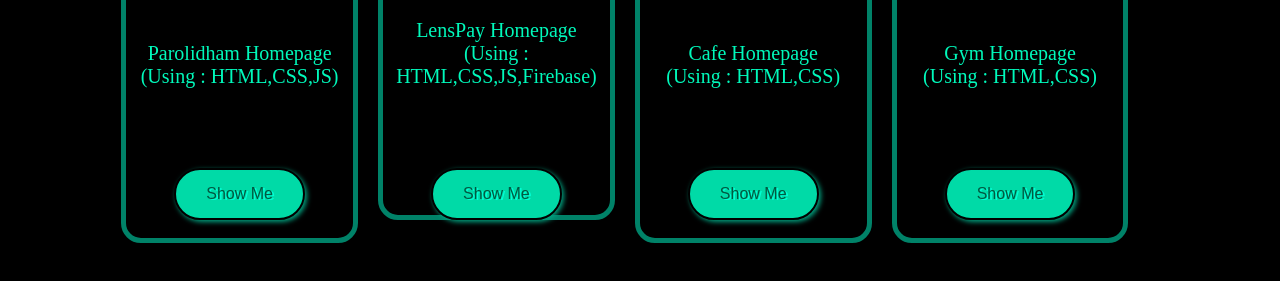
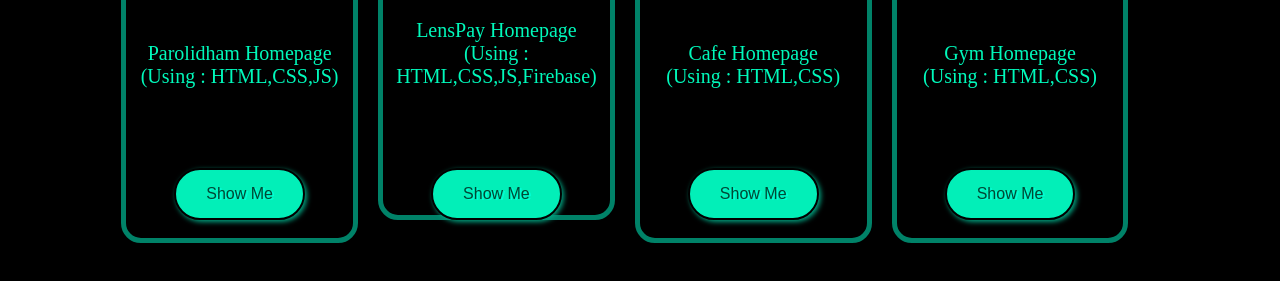
Before and after one commit to ashishpipaliya30/portfolio, a plain HTML site: page portfolio/Project.html in a window 1280 px wide. Shown: the part 351-632 px from the top of the page. Drawn offline with Linux system fonts and the light colour scheme.

Commit message:
minor changes

```diff
--- a/portfolio/Project.html
+++ b/portfolio/Project.html
@@ -76,9 +76,9 @@
     #btn{
       margin-top: 60px;
       padding: 15px 30px;
-      background-color: rgb(0, 218, 167);
+      background-color: rgb(2, 239, 184);
       box-shadow: 2px 2px 5px rgb(2, 163, 128);
-      color: rgb(0, 89, 65);
+      color: rgb(0, 72, 53);
       border-radius: 27px;
       border: 2px solid black;
       font-size: 16px;
@@ -86,7 +86,7 @@
     }
 
     #btn:hover{
-      background-color: rgb(1, 151, 123);
+      background-color: rgb(0, 212, 173);
     }
 
     .box img{
```
